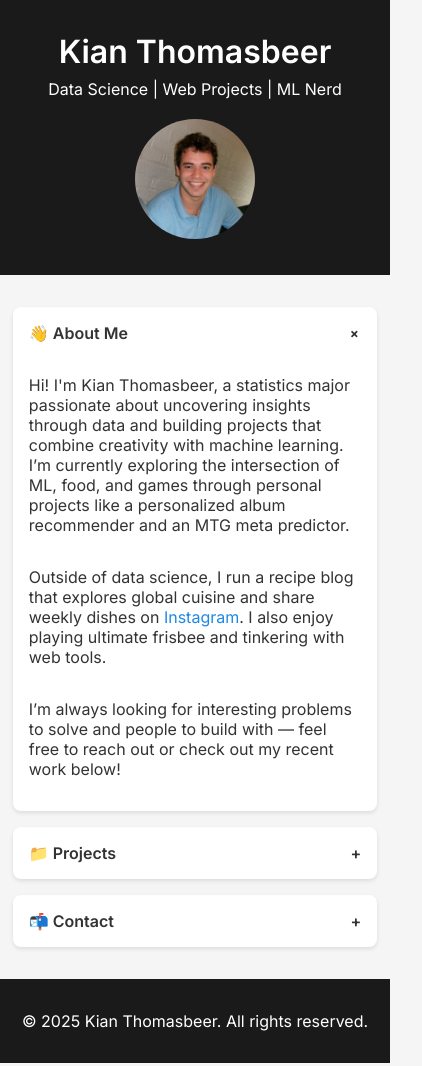
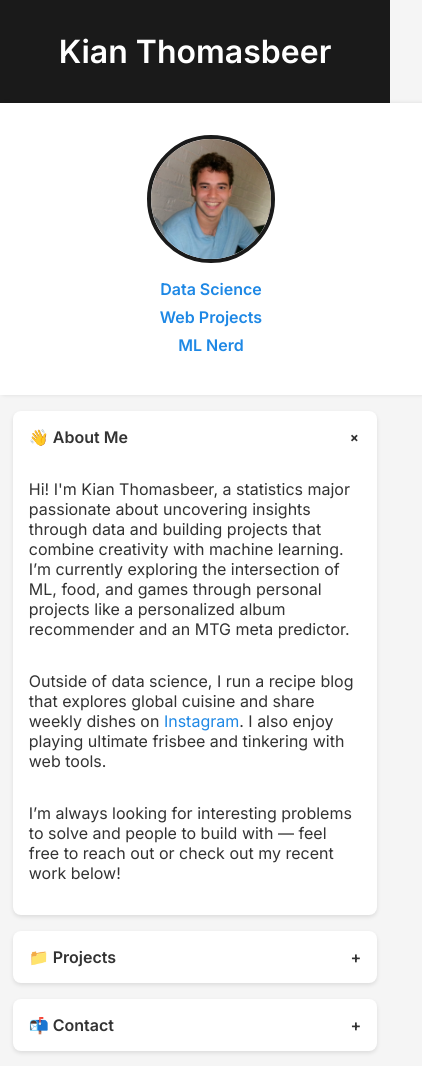
Before and after one commit to MrHim0thy/KianThomasbeer, a plain HTML site: page index.html in a window 390 px wide. Shown: the top 1066 px of the page, 422 px wide, since content can reach past the window. Drawn offline with Linux system fonts and the light colour scheme.

Commit message:
Add sidebar navigation and coming soon placeholder

```diff
--- a/index.html
+++ b/index.html
@@ -23,24 +23,42 @@
       margin: 0;
       font-size: 2.5rem;
     }
-    header p {
-      margin: 0.5rem 0 0;
-      font-size: 1.2rem;
+    .container {
+      display: flex;
+      max-width: 1000px;
+      margin: 0 auto;
     }
-    .profile-container {
-      display: flex;
-      flex-direction: column;
-      align-items: center;
-      margin-top: 1rem;
+    .sidebar {
+      width: 240px;
+      background: #fff;
+      padding: 2rem 1rem;
+      box-shadow: 2px 0 4px rgba(0, 0, 0, 0.1);
     }
-    .profile-container img {
+    .sidebar img {
       width: 150px;
       height: 150px;
       border-radius: 50%;
       object-fit: cover;
       border: 4px solid #1a1a1a;
+      display: block;
+      margin: 0 auto 1rem;
+    }
+    .sidebar ul {
+      list-style: none;
+      padding: 0;
+      margin: 0;
+      text-align: center;
+    }
+    .sidebar li {
+      margin-bottom: 0.5rem;
+    }
+    .sidebar a {
+      color: #1e88e5;
+      text-decoration: none;
+      font-weight: 600;
     }
     main {
+      flex: 1;
       max-width: 800px;
       margin: 2rem auto;
       padding: 0 1rem;
@@ -93,14 +111,21 @@
       header h1 {
         font-size: 2rem;
       }
-      header p {
-        font-size: 1rem;
+      .sidebar {
+        width: 100%;
+        display: flex;
+        flex-direction: column;
+        align-items: center;
       }
-      .profile-container img {
+      .sidebar img {
         width: 120px;
         height: 120px;
       }
+      .container {
+        flex-direction: column;
+      }
       main {
+        margin: 1rem auto;
         padding: 0 0.8rem;
       }
     }
@@ -109,11 +134,18 @@
 <body>
   <header>
     <h1>Kian Thomasbeer</h1>
-    <p>Data Science | Web Projects | ML Nerd</p>
-    <div class="profile-container">
+  </header>
+  <div class="container">
+    <aside class="sidebar">
       <img src="profile.jpg" alt="Profile Picture" />
-    </div>
-  </header>
+      <nav>
+        <ul>
+          <li><a href="#" id="link-data-science">Data Science</a></li>
+          <li><a href="#" id="link-web-projects">Web Projects</a></li>
+          <li><a href="#" id="link-ml-nerd">ML Nerd</a></li>
+        </ul>
+      </nav>
+    </aside>
     <main>
       <details open>
         <summary>👋 About Me</summary>
@@ -146,8 +178,10 @@
       </p>
     </details>
     </main>
+  </div>
   <footer>
     &copy; 2025 Kian Thomasbeer. All rights reserved.
   </footer>
+  <script src="script.js"></script>
 </body>
 </html>
--- /dev/null
+++ b/script.js
@@ -0,0 +1,10 @@
+const links = ['link-data-science', 'link-web-projects', 'link-ml-nerd'];
+links.forEach(id => {
+  const el = document.getElementById(id);
+  if (el) {
+    el.addEventListener('click', e => {
+      e.preventDefault();
+      window.location.href = 'comingsoon.html';
+    });
+  }
+});
```
Also changed, not shown: comingsoon.html (added, +24 -0 lines). Lines whose indentation alone changed are shown as unchanged.
